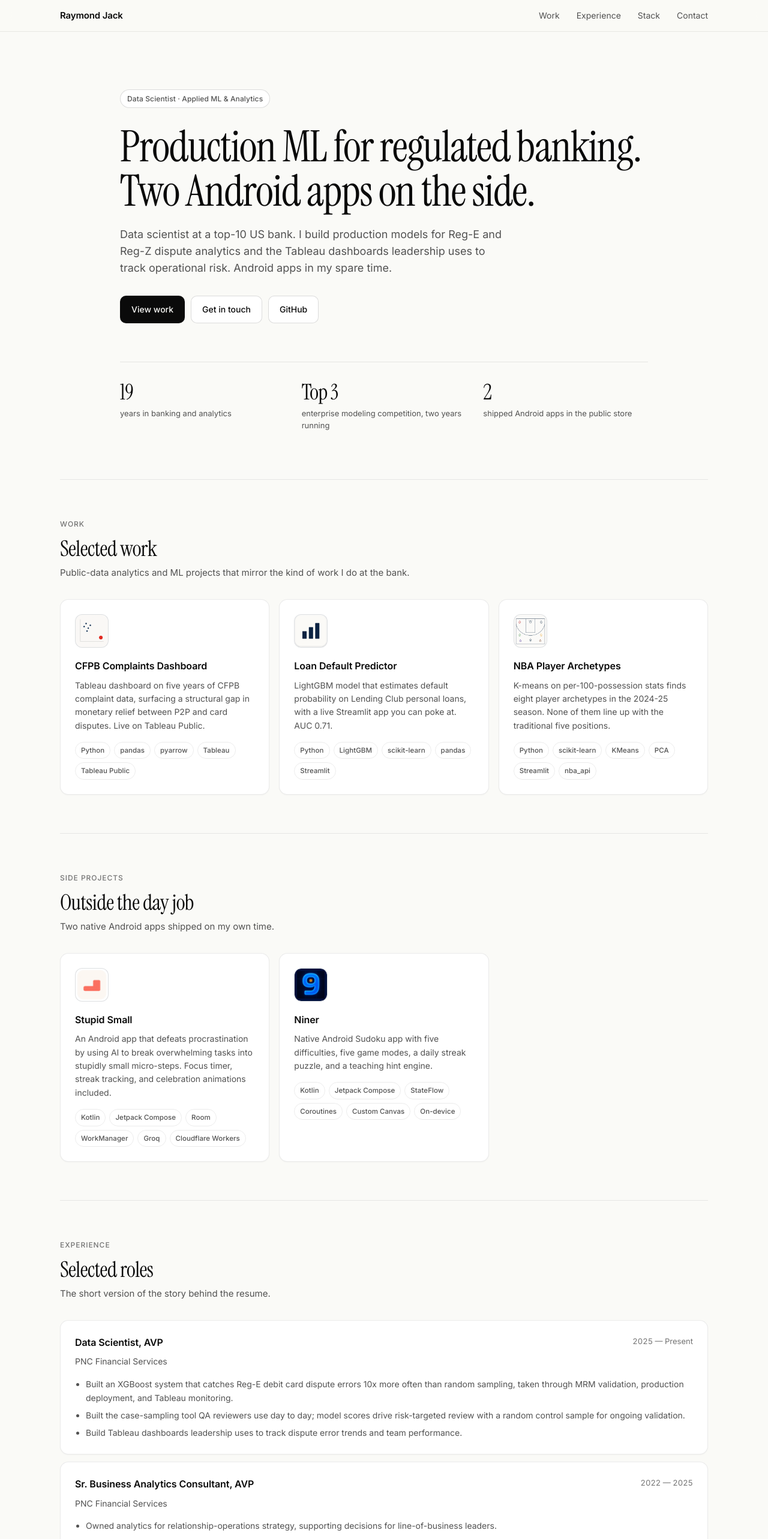
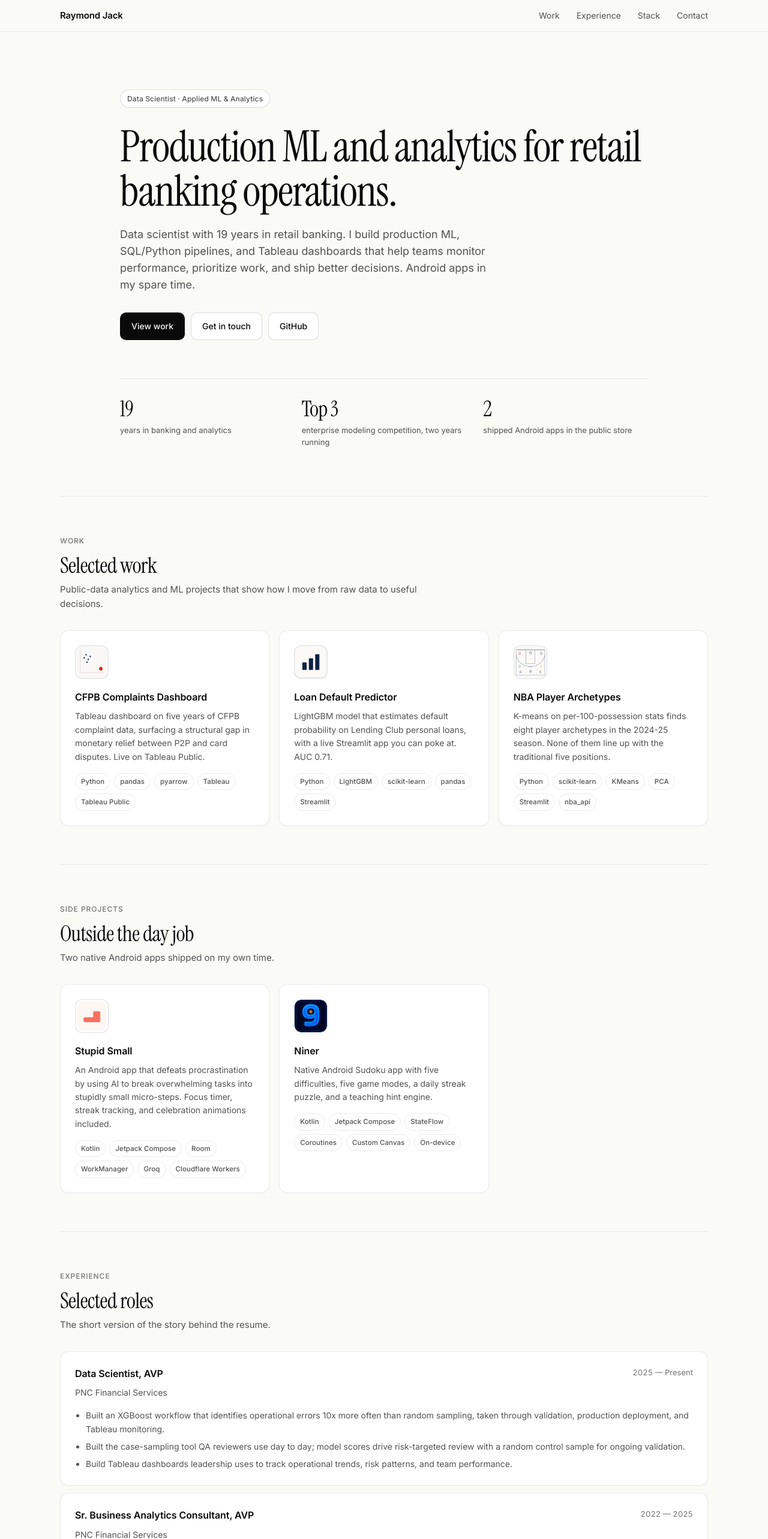
Before and after one commit to rjcb-commits/ray-portfolio, a Next.js app: page / in a window 1280 px wide. Shown: the top 2566 px of the page at 60% size. Built offline with nearby package versions, Linux system fonts and the light colour scheme.

Commit message:
Reposition portfolio toward retail banking operations

```diff
--- a/app/layout.tsx
+++ b/app/layout.tsx
@@ -19,14 +19,14 @@ export const metadata: Metadata = {
   metadataBase: new URL('https://rayzjack.com'),
   title: 'Raymond Jack — Data Scientist',
   description:
-    'Data scientist at a top-10 US bank, building production ML for Reg-E and Reg-Z dispute analytics and the Tableau dashboards leadership uses to track operational risk. Side projects in Android.',
+    'Data scientist with 19 years in retail banking. Production ML, SQL/Python pipelines, and Tableau dashboards for retail banking operations. Side projects in Android.',
   alternates: {
     canonical: '/',
   },
   openGraph: {
     title: 'Raymond Jack — Data Scientist',
     description:
-      'Data scientist at a top-10 US bank, building production ML for Reg-E and Reg-Z dispute analytics and the Tableau dashboards leadership uses to track operational risk.',
+      'Data scientist with 19 years in retail banking. Production ML, SQL/Python pipelines, and Tableau dashboards for retail banking operations.',
     type: 'website',
     url: 'https://rayzjack.com',
     siteName: 'Raymond Jack',
@@ -43,7 +43,7 @@ export const metadata: Metadata = {
     card: 'summary_large_image',
     title: 'Raymond Jack — Data Scientist',
     description:
-      'Data scientist at a top-10 US bank, building production ML for Reg-E and Reg-Z dispute analytics.',
+      'Data scientist building production ML, SQL/Python pipelines, and Tableau dashboards for retail banking operations.',
     images: ['/og.png'],
   },
   icons: {
--- a/app/page.tsx
+++ b/app/page.tsx
@@ -50,9 +50,9 @@ const experience = [
     org: 'PNC Financial Services',
     meta: '2025 — Present',
     bullets: [
-      'Built an XGBoost system that catches Reg-E debit card dispute errors 10x more often than random sampling, taken through MRM validation, production deployment, and Tableau monitoring.',
+      'Built an XGBoost workflow that identifies operational errors 10x more often than random sampling, taken through validation, production deployment, and Tableau monitoring.',
       'Built the case-sampling tool QA reviewers use day to day; model scores drive risk-targeted review with a random control sample for ongoing validation.',
-      'Build Tableau dashboards leadership uses to track dispute error trends and team performance.',
+      'Build Tableau dashboards leadership uses to track operational trends, risk patterns, and team performance.',
     ],
   },
   {
@@ -144,9 +144,9 @@ export default function HomePage() {
 
       <header id="top" className="hero wrap">
         <div className="eyebrow">Data Scientist · Applied ML & Analytics</div>
-        <h1>Production ML for regulated banking. Two Android apps on the side.</h1>
+        <h1>Production ML and analytics for retail banking operations.</h1>
         <p className="lede">
-          Data scientist at a top-10 US bank. I build production models for Reg-E and Reg-Z dispute analytics and the Tableau dashboards leadership uses to track operational risk. Android apps in my spare time.
+          Data scientist with 19 years in retail banking. I build production ML, SQL/Python pipelines, and Tableau dashboards that help teams monitor performance, prioritize work, and ship better decisions. Android apps in my spare time.
         </p>
         <div className="ctaRow">
           <a className="btn primary" href="#apps">
@@ -180,7 +180,7 @@ export default function HomePage() {
         <div className="sectionHead">
           <div className="sectionLabel">Work</div>
           <h2>Selected work</h2>
-          <p>Public-data analytics and ML projects that mirror the kind of work I do at the bank.</p>
+          <p>Public-data analytics and ML projects that show how I move from raw data to useful decisions.</p>
         </div>
         <div className="grid3">
           {dataScienceProjects.map((project) => (
@@ -255,7 +255,7 @@ export default function HomePage() {
           <div className="sectionLabel">Contact</div>
           <h2>Let&apos;s connect.</h2>
           <p>
-            Always up for a conversation about data science, banking analytics, or product work. Reach out anytime.
+            Always up for a conversation about data science, analytics engineering, business intelligence, or product work. Reach out anytime.
           </p>
           <div className="ctaRow">
             <a className="btn primary" href="mailto:rayjackcb@gmail.com">
```
